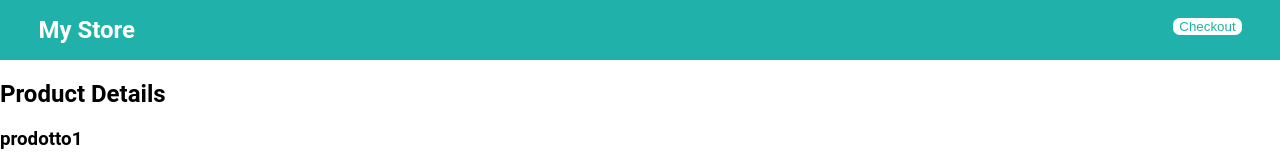
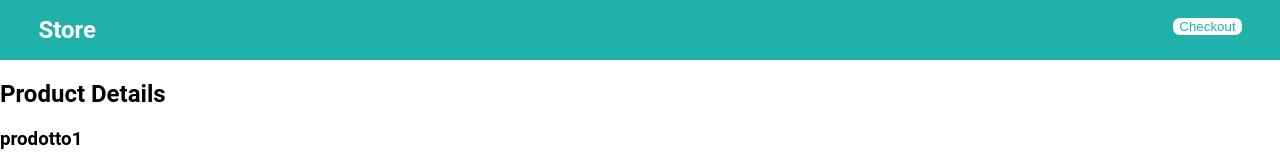
Before and after one commit to elena130/test, an Angular app: page /products/0 in a window 1280 px wide. Shown: the top 160 px of the page. Built offline with nearby package versions, Linux system fonts and the light colour scheme.

Commit message:
Mogiliorata interfaccia carrello

```diff
--- a/package.json
+++ b/package.json
@@ -12,10 +12,12 @@
   "private": true,
   "dependencies": {
     "@angular/animations": "~9.0.6",
+    "@angular/cdk": "^9.2.4",
     "@angular/common": "~9.0.6",
     "@angular/compiler": "~9.0.6",
     "@angular/core": "~9.0.6",
     "@angular/forms": "~9.0.6",
+    "@angular/material": "^9.2.4",
     "@angular/platform-browser": "~9.0.6",
     "@angular/platform-browser-dynamic": "~9.0.6",
     "@angular/router": "~9.0.6",
--- a/src/app/cart/cart.component.css
+++ b/src/app/cart/cart.component.css
@@ -6,4 +6,13 @@
 .item{
     width: 100%;
     background-color: lightgray;
+
+    display: flex;
+    justify-content: space-between;
+
+    padding: 2em;
 }
+
+form{
+    margin-top: 2vh;
+}
--- a/src/app/cart/cart.component.html
+++ b/src/app/cart/cart.component.html
@@ -2,7 +2,7 @@
     <h3>Cart</h3>
     <div *ngFor="let item of items" class="item">
         <span>{{ item.name }}</span>
-        <span>{{ item.price | currency }}</span>
+        <span>{{ item.prezzo | currency }}</span>
     </div>
 
     <form [formGroup]="checkoutForm" (ngSubmit)="onSubmit(checkoutForm.value)">
--- a/src/app/nav/nav.component.css
+++ b/src/app/nav/nav.component.css
@@ -18,3 +18,8 @@ nav h1{
     margin: 0;
     color: white;
 }
+
+nav a{
+    text-decoration: none;
+    color: white;
+}
--- a/src/app/nav/nav.component.html
+++ b/src/app/nav/nav.component.html
@@ -1,5 +1,5 @@
 
 <nav>
-    <div><h1>My Store</h1></div>
+    <div><h1><a [routerLink]="['']">Store</a> </h1></div>
     <a [routerLink]="['/cart']"><button>Checkout</button></a>
 </nav>
```
Also changed, not shown: 1 other file (tests, documents, lock files or other folders).
